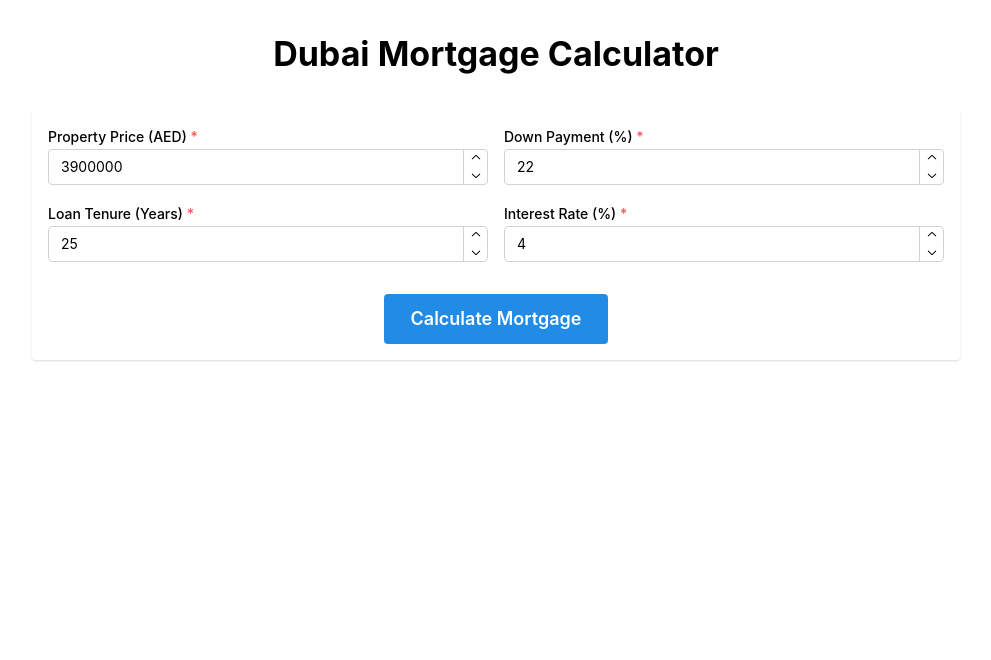
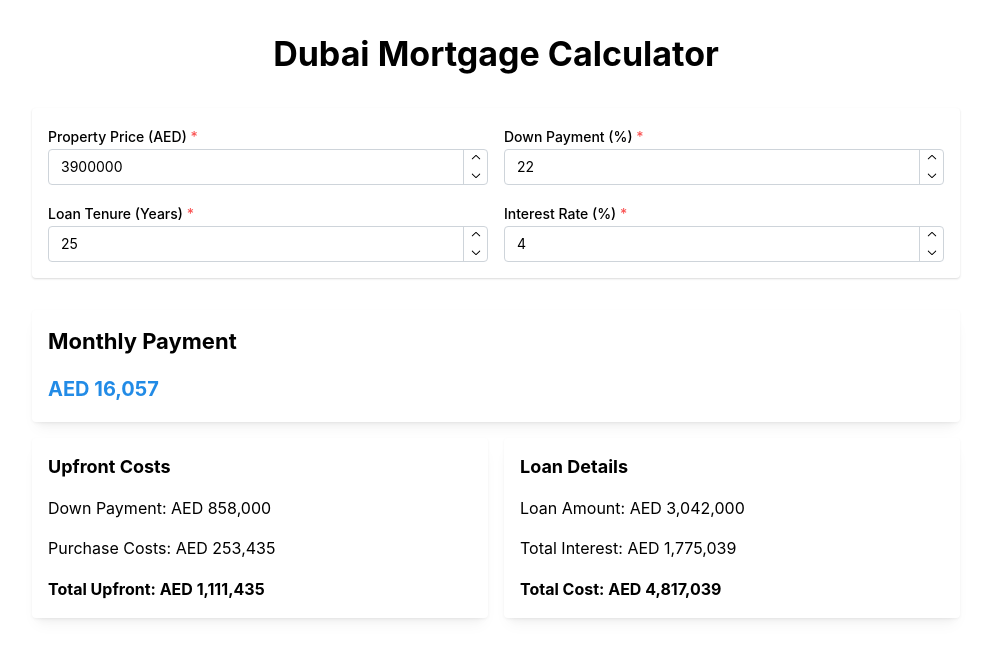
Before and after one commit to odinmillion/dubai-mortgage-calculator, a React (Vite) app: page / in a window 1280 px wide. Shown: the top 660 px of the page, without its empty margins (144-1135 px from the left). Built offline with nearby package versions, Linux system fonts and the light colour scheme; the HTML template or start-up script is replaced by a standard one.

Commit message:
calculate on the fly

```diff
--- a/src/components/MortgageCalculator.tsx
+++ b/src/components/MortgageCalculator.tsx
@@ -1,11 +1,9 @@
-import { useState } from 'react';
+import { useState, useEffect } from 'react';
 import {
   Container,
   Paper,
   Title,
   NumberInput,
-  Group,
-  Button,
   Text,
   Stack,
   Grid,
@@ -33,10 +31,15 @@ export function MortgageCalculator() {
     },
   });
 
-  const handleSubmit = form.onSubmit((values) => {
-    const result = calculateMortgage(values);
-    setResult(result);
-  });
+  // Recalculate on every input change
+  useEffect(() => {
+    if (!form.isValid()) {
+      setResult(null);
+      return;
+    }
+    setResult(calculateMortgage(form.values));
+    // eslint-disable-next-line react-hooks/exhaustive-deps
+  }, [form.values]);
 
   const formatCurrency = (value: number) => {
     return new Intl.NumberFormat('en-AE', {
@@ -54,7 +57,7 @@ export function MortgageCalculator() {
       </Title>
 
       <Paper shadow="xs" p="md" mb="xl">
-        <form onSubmit={handleSubmit}>
+        <form>
           <Grid>
             <Grid.Col span={6}>
               <NumberInput
@@ -102,12 +105,6 @@ export function MortgageCalculator() {
               />
             </Grid.Col>
           </Grid>
-
-          <Group justify="center" mt="xl">
-            <Button type="submit" size="lg">
-              Calculate Mortgage
-            </Button>
-          </Group>
         </form>
       </Paper>
 
```
